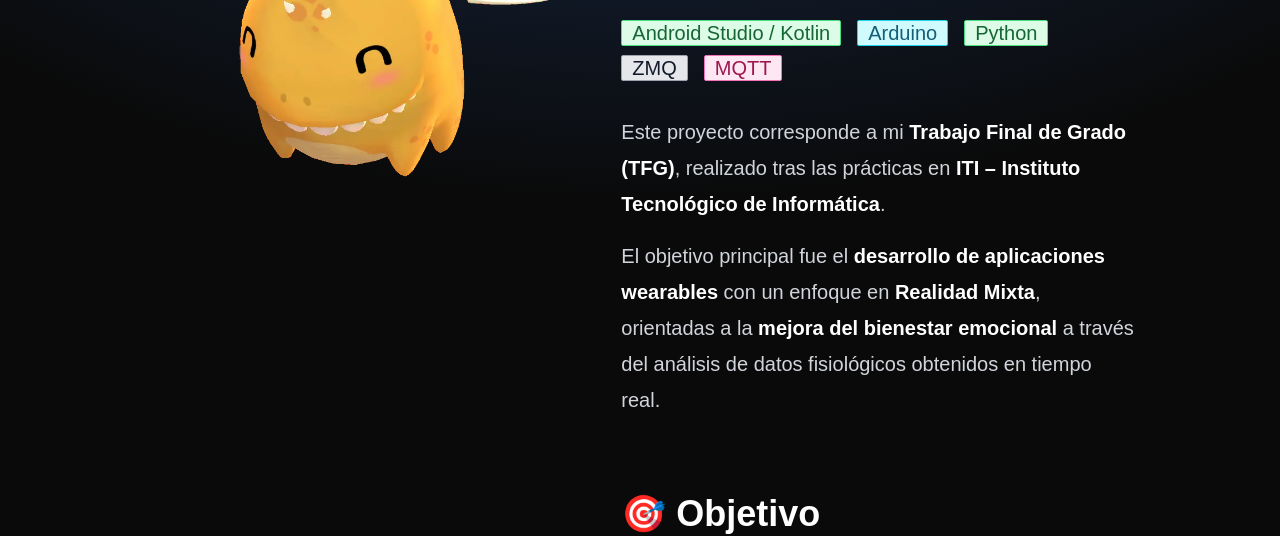
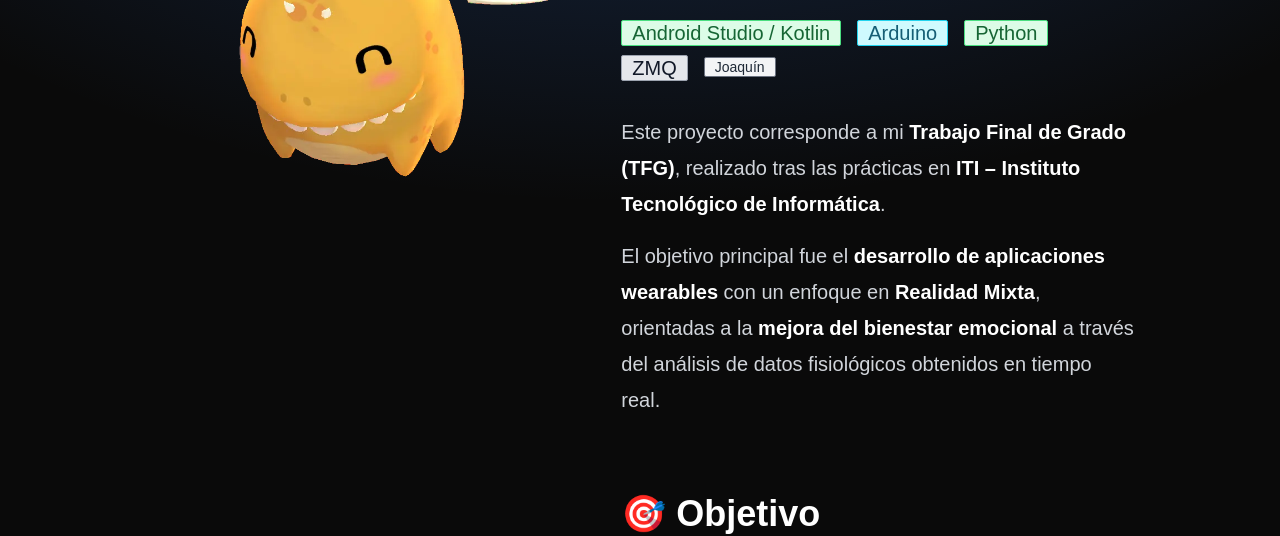
Before and after one commit to Jorgeew/portfolio-jorgelq, an Astro site: page /proyect/aplicacioneswearables in a window 1280 px wide. Shown: the part 276-812 px from the top of the page. Built offline with nearby package versions, Linux system fonts and the light colour scheme; Astro itself is replaced by a stand-in of ours; a web font is replaced by a local one.

Commit message:
Actualizar AplicacionesWearables.md

```diff
--- a/src/content/projects/AplicacionesWearables.md
+++ b/src/content/projects/AplicacionesWearables.md
@@ -9,7 +9,7 @@ tools:
   - Arduino
   - Python
   - ZMQ
-  - MQTT
+  - Joaquín
 
 video:
   - https://youtu.be/rkMTVsoj6KA
```
